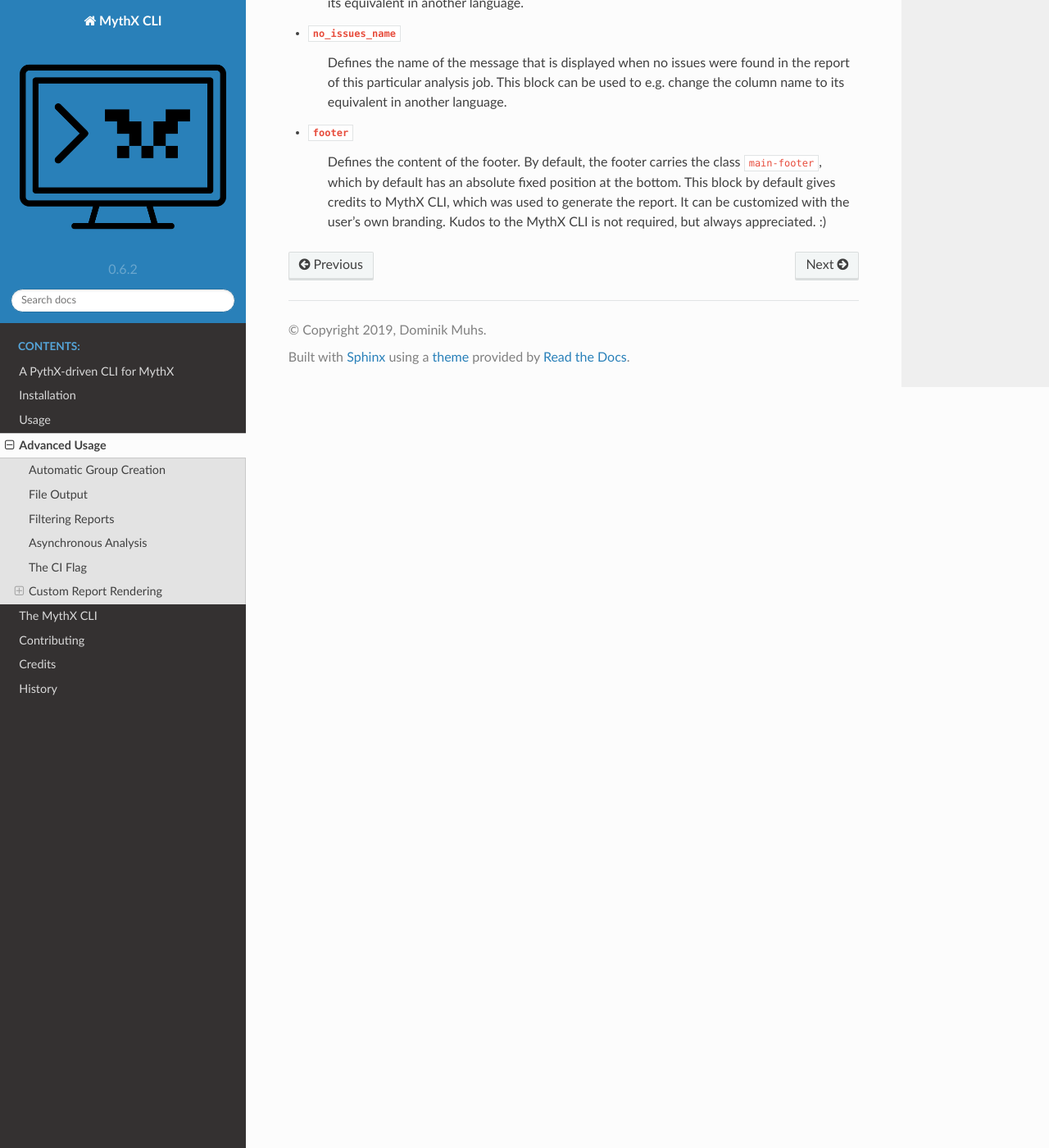
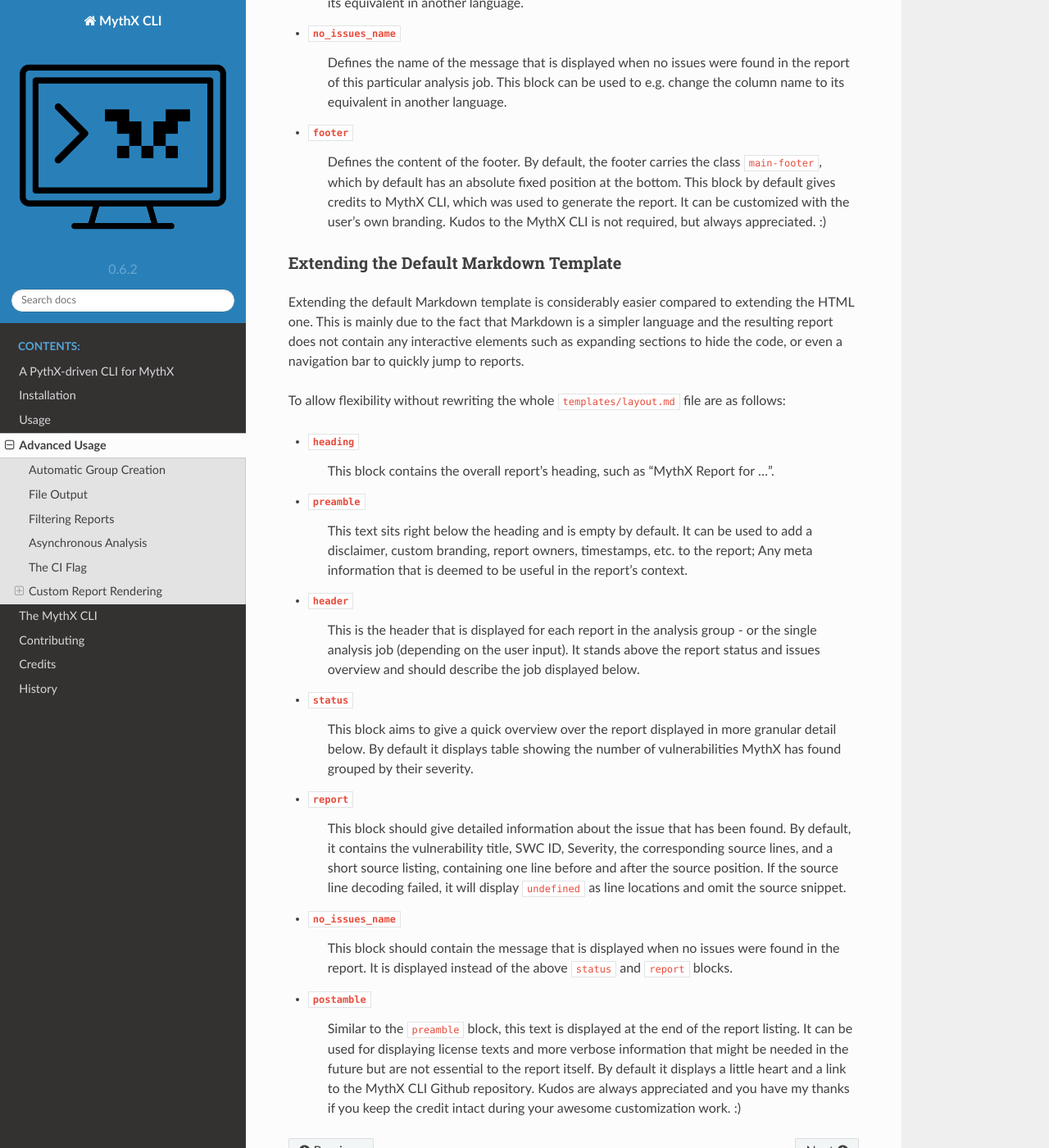
Before and after one commit to Consensys/mythx-cli, a Sphinx documentation site: the page built from docs/advanced-usage.rst, in a window 1280 px wide and 1400 px high, scrolled down 8056 px. Shown: the whole window at 82% size. Built offline with Sphinx 7.4.7 and the Read the Docs theme 2.0.0, drawn with Linux system fonts in a browser that asks for light colours; pages that are not in the unit, such as notebooks, are missing from menus; some of the changed text lies outside the part shown.

Commit message:
Add block documentation for customizing Markdown templates

```diff
--- a/docs/advanced-usage.rst
+++ b/docs/advanced-usage.rst
@@ -141,7 +141,7 @@
 aims to explain the two ways of writing a custom template:
 
 1. Write a new template from scratch
-2. Extend the default :code:`layout.html` with the pre-defined blocks
+2. Extend the default :code:`layout.html` or :code:`layout.md` with the pre-defined blocks
 
 
 Writing a New Template From Scratch
@@ -174,8 +174,8 @@
     {# my template code #}
 
 
-Extending the Default Template
-~~~~~~~~~~~~~~~~~~~~~~~~~~~~~~
+Extending the Default HTML Template
+~~~~~~~~~~~~~~~~~~~~~~~~~~~~~~~~~~~
 
 The MythX CLI default template is generated from two files: :code:`layout.html` and :code:`default.html`.
 The former defines the overall structure of the report page, namely the
@@ -348,3 +348,43 @@
     which by default has an absolute fixed position at the bottom. This block by default gives credits
     to MythX CLI, which was used to generate the report. It can be customized with the user's own
     branding. Kudos to the MythX CLI is not required, but always appreciated. :)
+
+
+Extending the Default Markdown Template
+~~~~~~~~~~~~~~~~~~~~~~~~~~~~~~~~~~~~~~~
+
+Extending the default Markdown template is considerably easier compared to extending the HTML one. This
+is mainly due to the fact that Markdown is a simpler language and the resulting report does not contain
+any interactive elements such as expanding sections to hide the code, or even a navigation bar to quickly
+jump to reports.
+
+To allow flexibility without rewriting the whole :code:`templates/layout.md` file are as follows:
+
+- :code:`heading`
+    This block contains the overall report's heading, such as "MythX Report for ...".
+- :code:`preamble`
+    This text sits right below the heading and is empty by default. It can be used to add a disclaimer,
+    custom branding, report owners, timestamps, etc. to the report; Any meta information that is deemed
+    to be useful in the report's context.
+- :code:`header`
+    This is the header that is displayed for each report in the analysis group - or the single analysis
+    job (depending on the user input). It stands above the report status and issues overview and should
+    describe the job displayed below.
+- :code:`status`
+    This block aims to give a quick overview over the report displayed in more granular detail below. By
+    default it displays table showing the number of vulnerabilities MythX has found grouped by their
+    severity.
+- :code:`report`
+    This block should give detailed information about the issue that has been found. By default, it
+    contains the vulnerability title, SWC ID, Severity, the corresponding source lines, and a short
+    source listing, containing one line before and after the source position. If the source line
+    decoding failed, it will display :code:`undefined` as line locations and omit the source snippet.
+- :code:`no_issues_name`
+    This block should contain the message that is displayed when no issues were found in the report.
+    It is displayed instead of the above :code:`status` and :code:`report` blocks.
+- :code:`postamble`
+    Similar to the :code:`preamble` block, this text is displayed at the end of the report listing.
+    It can be used for displaying license texts and more verbose information that might be needed
+    in the future but are not essential to the report itself. By default it displays a little heart
+    and a link to the MythX CLI Github repository. Kudos are always appreciated and you have my thanks
+    if you keep the credit intact during your awesome customization work. :)
```
